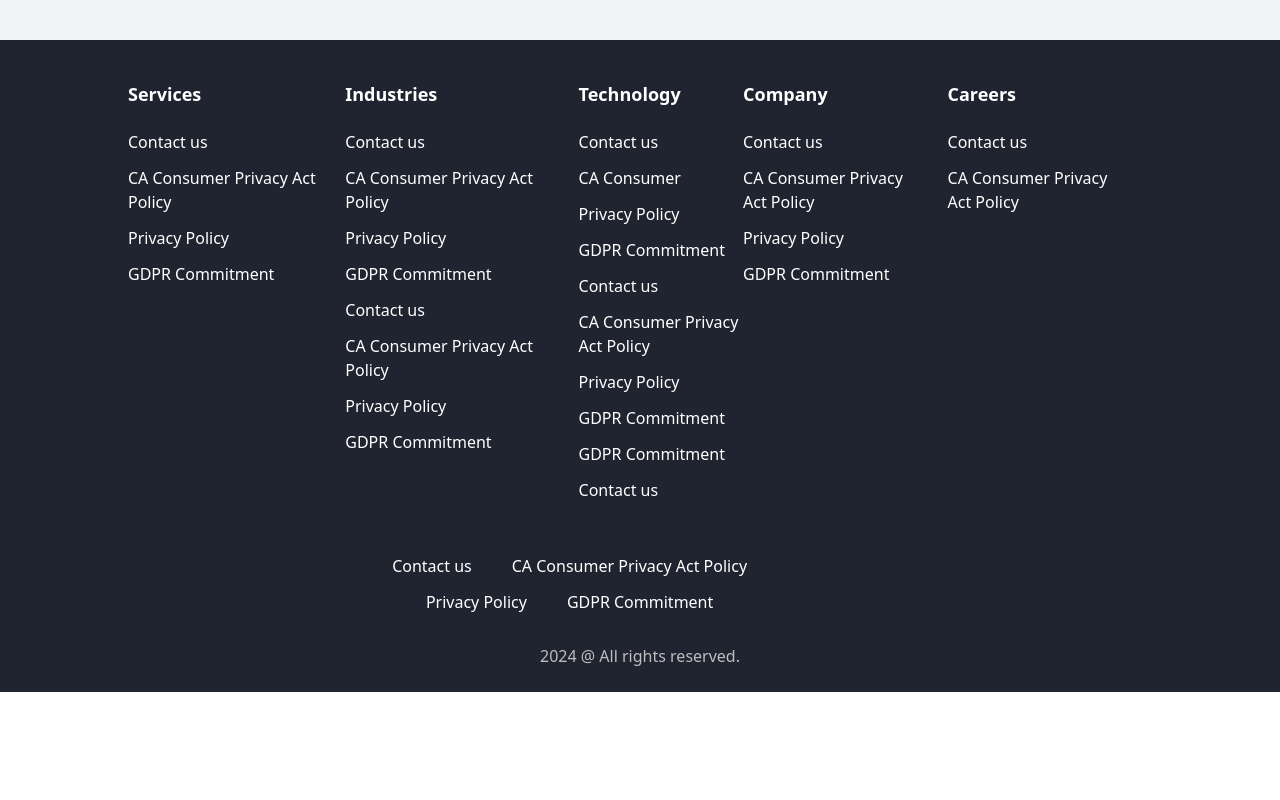
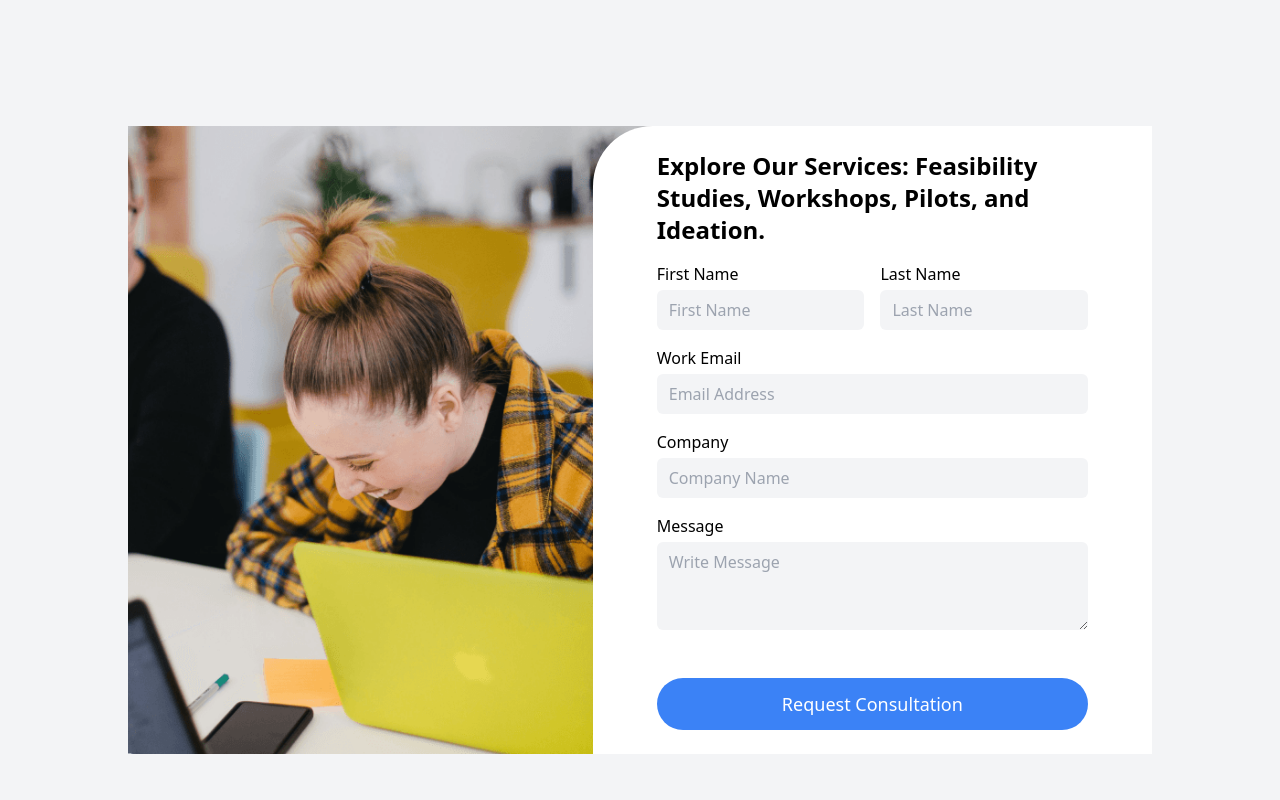
Before and after one commit to codexharoon/QuantumSyncLandingPage, a React (Vite) app: page / in a window 1280 px wide. Shown: the part 3160-3960 px from the top of the page. Before the commit the page ends 3852 px from the top, so only its background shows below. Built offline with nearby package versions, Linux system fonts and the light colour scheme.

Commit message:
completed request consultation section

```diff
--- a/src/App.tsx
+++ b/src/App.tsx
@@ -5,6 +5,7 @@ import Partnership from "./components/Partnership";
 import Slider from "./components/Slider";
 import Work from "./components/Work";
 import Footer from "./components/Footer";
+import ContactUs from "./components/ContactUs";
 
 const App = () => {
   return (
@@ -15,6 +16,7 @@ const App = () => {
       <ExploreSection />
       <Work />
       <Partnership />
+      <ContactUs />
       <Footer />
     </div>
   );
--- /dev/null
+++ b/src/components/ContactUs.tsx
@@ -0,0 +1,126 @@
+import { useState } from "react";
+
+const ContactUs = () => {
+  const [formData, setFormData] = useState({
+    firstname: "",
+    lastname: "",
+    email: "",
+    company: "",
+    message: "",
+  });
+
+  const handleChange = (
+    e: React.ChangeEvent<HTMLInputElement | HTMLTextAreaElement>
+  ) => {
+    setFormData({
+      ...formData,
+      [e.target.name]: e.target.value,
+    });
+  };
+
+  const handleSubmit = (e: React.FormEvent) => {
+    e.preventDefault();
+    // Handle form submission logic
+  };
+
+  return (
+    <section className="flex justify-center items-center w-full min-h-screen sm:py-10 bg-gray-100">
+      <div className="max-w-7xl lg:w-4/5 w-[90%] items-centers justify-center flex md:flex-row flex-col-reverse md:py-0 py-14">
+        <div className="md:w-3/5 w-full md:pt-0 pt-10">
+          <img
+            src="/contact.png"
+            alt="contact us image"
+            height={1000}
+            width={1000}
+            className="h-full w-full object-cover"
+          />
+        </div>
+
+        <form
+          className="md:w-3/5 w-full z-20 bg-white text-black lg:px-16 sm:px-10 px-4 py-6 rounded-tl-[60px] md:-ml-20"
+          onSubmit={handleSubmit}
+        >
+          <h1 className="text-2xl font-bold">
+            Explore Our Services: Feasibility Studies, Workshops, Pilots, and
+            Ideation.
+          </h1>
+          <div className="flex sm:flex-row flex-col items-center gap-x-4">
+            <div className="flex flex-col w-full mt-4">
+              <p className="font-medium text-base">First Name</p>
+              <input
+                required
+                type="text"
+                id="firstname"
+                placeholder="First Name"
+                className="rounded-md bg-gray-100 font-medium outline-none text-base py-2 px-3 w-full mt-1"
+                name="firstname"
+                value={formData.firstname}
+                onChange={handleChange}
+              />
+            </div>
+            <div className="flex flex-col w-full mt-4">
+              <p className="font-medium text-base">Last Name</p>
+              <input
+                required
+                type="text"
+                id="lastname"
+                placeholder="Last Name"
+                className="rounded-md bg-gray-100 font-medium outline-none text-base py-2 px-3 w-full mt-1"
+                name="lastname"
+                value={formData.lastname}
+                onChange={handleChange}
+              />
+            </div>
+          </div>
+          <div className="flex flex-col w-full mt-4">
+            <p className="font-medium text-base">Work Email</p>
+            <input
+              required
+              type="email"
+              id="email"
+              placeholder="Email Address"
+              className="rounded-md bg-gray-100 font-medium outline-none text-base py-2 px-3 w-full mt-1"
+              name="email"
+              value={formData.email}
+              onChange={handleChange}
+            />
+          </div>
+          <div className="flex flex-col w-full mt-4">
+            <p className="font-medium text-base">Company</p>
+            <input
+              required
+              type="text"
+              id="company"
+              placeholder="Company Name"
+              className="rounded-md bg-gray-100 font-medium outline-none text-base py-2 px-3 w-full mt-1"
+              name="company"
+              value={formData.company}
+              onChange={handleChange}
+            />
+          </div>
+          <div className="flex flex-col w-full mt-4">
+            <p className="font-medium text-base">Message</p>
+            <textarea
+              name="message"
+              id="message"
+              placeholder="Write Message"
+              rows={3}
+              className="rounded-md bg-gray-100 font-medium outline-none text-base py-2 px-3 w-full mt-1"
+              value={formData.message}
+              onChange={handleChange}
+            />
+          </div>
+          <div className="mt-6">{/* reCAPTCHA component here */}</div>
+          <button
+            type="submit"
+            className="w-full rounded-full bg-blue-500 text-white text-lg py-3 mt-6"
+          >
+            Request Consultation
+          </button>
+        </form>
+      </div>
+    </section>
+  );
+};
+
+export default ContactUs;
```
Also changed, not shown: public/contact.png (added).
